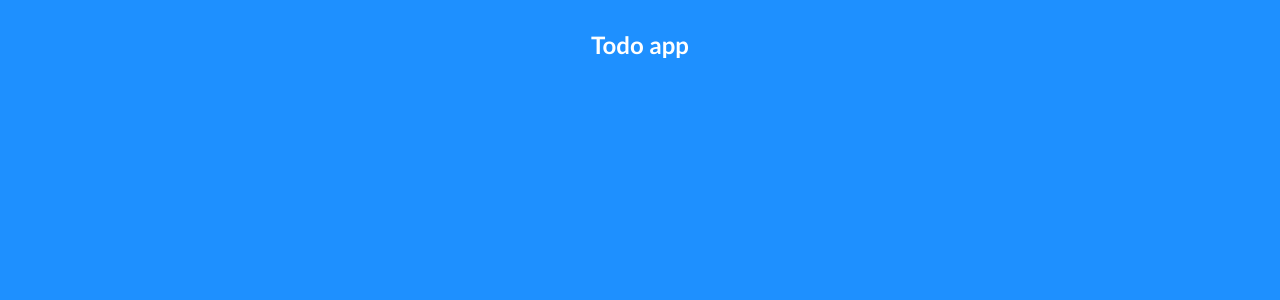
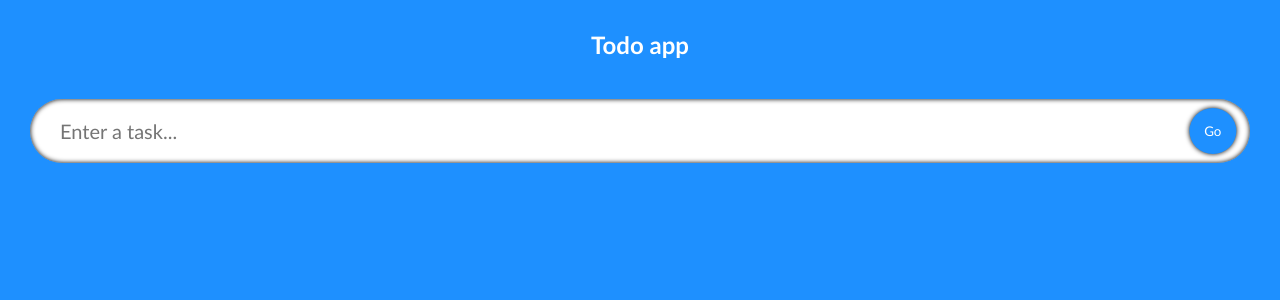
Before and after one commit to Ghasty003/MERN-Todoapp, a React (Vite) app in the folder frontend/: page / in a window 1280 px wide. Shown: the top 300 px of the page. Built offline with nearby package versions, Linux system fonts and the light colour scheme.

Commit message:
Completed input field

```diff
--- /dev/null
+++ b/frontend/src/components/Input.jsx
@@ -0,0 +1,17 @@
+import React from 'react';
+
+function Input() {
+
+    const handleSubmit = (e) => {
+        e.preventDefault();
+    }
+
+    return (
+        <form className='input' onSubmit={handleSubmit}>
+            <input type="text" placeholder='Enter a task...' />
+            <button>Go</button>
+        </form>
+    );
+}
+
+export default Input;
--- a/frontend/src/index.scss
+++ b/frontend/src/index.scss
@@ -18,4 +18,47 @@
     h2 {
         text-align: center;
     }
+
+    .input {
+        width: 100%;
+        margin-top: 40px;
+        position: relative;
+
+        input {
+            width: 100%;
+            padding: 20px 30px;
+            outline: none;
+            border-radius: 50px;
+            border: none;
+            font-size: 20px;
+            box-shadow: inset 0 0 5px black;
+
+            &:focus {
+                box-shadow: 0px 0px 10px 1000px rgba(0, 0, 0, .7);
+            }
+        }
+
+        button {
+            padding: 15px;
+            border-radius: 50%;
+            border: none;
+            background-color: dodgerblue;
+            position: absolute;
+            right: -10px;
+            top: 50%;
+            transform: translate(-50%, -50%);
+            display: flex;
+            justify-content: center;
+            align-items: center;
+            text-align: center;
+            color: white;
+            cursor: pointer;
+            box-shadow: 0 0 5px black;
+            transition: all .5s;
+
+            &:active {
+                transform: scale(.8);
+            }
+        }
+    }
 }
--- a/frontend/src/pages/Home.jsx
+++ b/frontend/src/pages/Home.jsx
@@ -1,9 +1,11 @@
 import React from 'react';
+import Input from '../components/Input';
 
 function Home() {
     return (
         <div className='home'>
             <h2>Todo app</h2>
+            <Input />
         </div>
     );
 }
```
